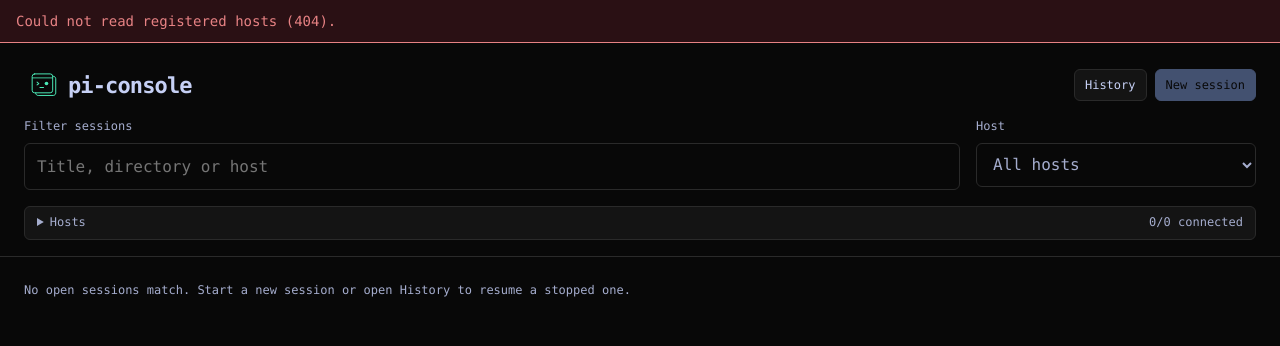
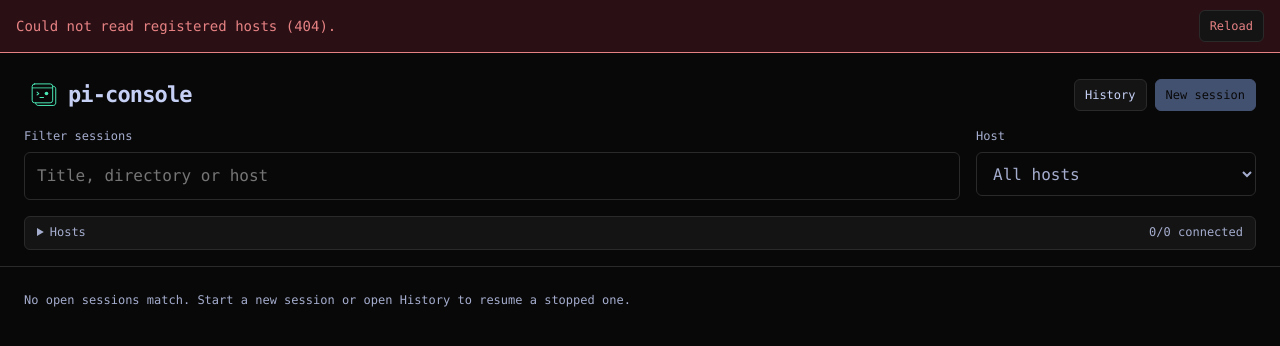
Before and after one commit to inwonakng/pi-console, a plain HTML site: page web/index.html in a window 1280 px wide. Drawn offline with Linux system fonts and the light colour scheme; no server answers.

Commit message:
Add reload buttons beside web UI error notices while preserving session URLs
Pi-Workspace: task-2026-10-25T22-08-18-227Z-4a59f772
Pi-Session: ef1aeb91-c59f-4384-bfe7-c8af773aeb0d

```diff
--- a/web/app.js
+++ b/web/app.js
@@ -37,9 +37,12 @@ function setStatus(node, status) {
   node.dataset.state = status;
 }
 
+function renderNotice(node, message) {
+  node.replaceChildren(text("span", message, "notice-message"), button("Reload", () => location.reload()));
+  node.hidden = !message;
+}
 function notice(message = "") {
-  $("notice").textContent = message;
-  $("notice").hidden = !message;
+  renderNotice($("notice"), message);
 }
 async function perform(action) {
   notice();
@@ -588,8 +591,7 @@ function createConversation(host, row) {
     });
   }
   function notice(message = "") {
-    $("notice").textContent = message;
-    $("notice").hidden = !message;
+    renderNotice($("notice"), message);
   }
   function controlsCurrent() {
     return host.connected && row.live && connected && grant && owner?.controller?.attachmentId === attachment
--- a/web/style.css
+++ b/web/style.css
@@ -55,7 +55,9 @@ label { font-size: 12px; color: var(--muted); }
 .sr-only { position: absolute; width: 1px; height: 1px; padding: 0; margin: -1px; overflow: hidden; clip-path: inset(50%); white-space: nowrap; border: 0; }
 .danger { color: var(--danger); }
 #viewport-diagnostics { position: fixed; left: 6px; z-index: 2147483647; width: calc(100% - 12px); margin: 0; padding: 6px; border: 1px solid var(--accent); background: var(--bg); color: var(--text); font-size: 10px; line-height: 1.3; white-space: pre-wrap; overflow-wrap: anywhere; pointer-events: none; }
-.notice { flex-shrink: 0; background: var(--danger-surface); color: var(--danger); border-bottom: 1px solid var(--danger); padding: 10px 16px; max-height: 20%; overflow: auto; overflow-wrap: anywhere; }
+.notice { display: flex; align-items: center; gap: 12px; flex-shrink: 0; background: var(--danger-surface); color: var(--danger); border-bottom: 1px solid var(--danger); padding: 10px 16px; max-height: 20%; overflow: auto; overflow-wrap: anywhere; }
+.notice-message { flex: 1; min-width: 0; }
+.notice button { flex-shrink: 0; }
 #panels { flex: 1; min-height: 0; min-width: 0; }
 #overview { display: flex; flex-direction: column; height: 100%; min-height: 0; overflow-y: auto; overscroll-behavior-y: contain; padding-bottom: env(safe-area-inset-bottom); }
 #overview > * { flex-shrink: 0; }
```
